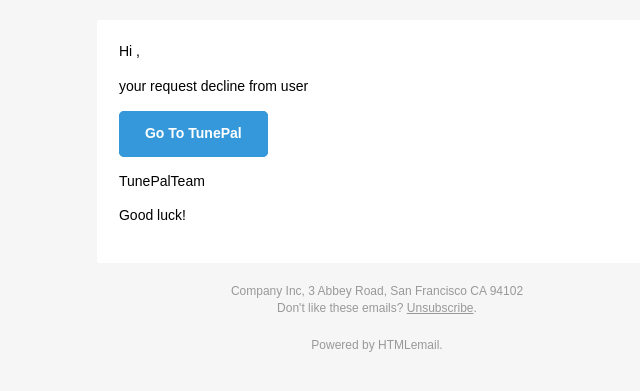
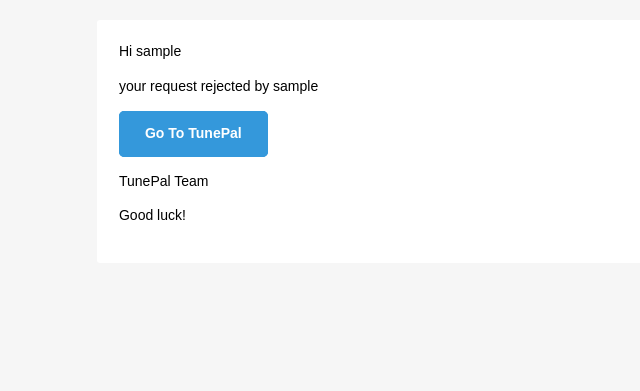
Before and after one commit to Cypherspark/TunePal, a Django app: template music/templates/decline.html in a window 1280 px wide. Shown: the top 391 px of the page, without its empty margins (263-903 px from the left). Run offline with Django 3.2, Linux system fonts and the light colour scheme; the template is opened without the code that fills it: most values are stand-ins (such as "Sample title", 1, 10 or a date in 2020).

Commit message:
change template

```diff
--- a/music/templates/decline.html
+++ b/music/templates/decline.html
@@ -93,6 +93,7 @@
       }
     }
     </style>
+
   </head>
   <body class="" style="background-color: #f6f6f6; font-family: sans-serif; -webkit-font-smoothing: antialiased; font-size: 14px; line-height: 1.4; margin: 0; padding: 0; -ms-text-size-adjust: 100%; -webkit-text-size-adjust: 100%;">
     <table border="0" cellpadding="0" cellspacing="0" class="body" style="border-collapse: separate; mso-table-lspace: 0pt; mso-table-rspace: 0pt; width: 100%; background-color: #f6f6f6;">
@@ -111,8 +112,8 @@
                   <table border="0" cellpadding="0" cellspacing="0" style="border-collapse: separate; mso-table-lspace: 0pt; mso-table-rspace: 0pt; width: 100%;">
                     <tr>
                       <td style="font-family: sans-serif; font-size: 14px; vertical-align: top;">
-                        <p style="font-family: sans-serif; font-size: 14px; font-weight: normal; margin: 0; Margin-bottom: 15px;">Hi ,</p>
-                        <p style="font-family: sans-serif; font-size: 14px; font-weight: normal; margin: 0; Margin-bottom: 15px;">your request decline from user</p>
+                        <p style="font-family: sans-serif; font-size: 14px; font-weight: normal; margin: 0; Margin-bottom: 15px;">Hi {{usernameofn_f}} </p>
+                        <p style="font-family: sans-serif; font-size: 14px; font-weight: normal; margin: 0; Margin-bottom: 15px;">your request rejected by {{usernameofowner}}</p>
                         <table border="0" cellpadding="0" cellspacing="0" class="btn btn-primary" style="border-collapse: separate; mso-table-lspace: 0pt; mso-table-rspace: 0pt; width: 100%; box-sizing: border-box;">
                           <tbody>
                             <tr>
@@ -120,7 +121,7 @@
                                 <table border="0" cellpadding="0" cellspacing="0" style="border-collapse: separate; mso-table-lspace: 0pt; mso-table-rspace: 0pt; width: auto;">
                                   <tbody>
                                     <tr>
-                                      <td style="font-family: sans-serif; font-size: 14px; vertical-align: top; background-color: #3498db; border-radius: 5px; text-align: center;"> <a href="http://htmlemail.io" target="_blank" style="display: inline-block; color: #ffffff; background-color: #3498db; border: solid 1px #3498db; border-radius: 5px; box-sizing: border-box; cursor: pointer; text-decoration: none; font-size: 14px; font-weight: bold; margin: 0; padding: 12px 25px; text-transform: capitalize; border-color: #3498db;">Go To TunePal</a> </td>
+                                      <td style="font-family: sans-serif; font-size: 14px; vertical-align: top; background-color: #3498db; border-radius: 5px; text-align: center;"> <a href="http://185.97.119.64:3000/" target="_blank" style="display: inline-block; color: #ffffff; background-color: #3498db; border: solid 1px #3498db; border-radius: 5px; box-sizing: border-box; cursor: pointer; text-decoration: none; font-size: 14px; font-weight: bold; margin: 0; padding: 12px 25px; text-transform: capitalize; border-color: #3498db;">Go To TunePal</a> </td>
                                     </tr>
                                   </tbody>
                                 </table>
@@ -128,7 +129,7 @@
                             </tr>
                           </tbody>
                         </table>
-                        <p style="font-family: sans-serif; font-size: 14px; font-weight: normal; margin: 0; Margin-bottom: 15px;">TunePalTeam</p>
+                        <p style="font-family: sans-serif; font-size: 14px; font-weight: normal; margin: 0; Margin-bottom: 15px;">TunePal Team</p>
                         <p style="font-family: sans-serif; font-size: 14px; font-weight: normal; margin: 0; Margin-bottom: 15px;">Good luck!</p>
                       </td>
                     </tr>
@@ -142,17 +143,7 @@
             <!-- START FOOTER -->
             <div class="footer" style="clear: both; Margin-top: 10px; text-align: center; width: 100%;">
               <table border="0" cellpadding="0" cellspacing="0" style="border-collapse: separate; mso-table-lspace: 0pt; mso-table-rspace: 0pt; width: 100%;">
-                <tr>
-                  <td class="content-block" style="font-family: sans-serif; vertical-align: top; padding-bottom: 10px; padding-top: 10px; font-size: 12px; color: #999999; text-align: center;">
-                    <span class="apple-link" style="color: #999999; font-size: 12px; text-align: center;">Company Inc, 3 Abbey Road, San Francisco CA 94102</span>
-                    <br> Don't like these emails? <a href="http://i.imgur.com/CScmqnj.gif" style="text-decoration: underline; color: #999999; font-size: 12px; text-align: center;">Unsubscribe</a>.
-                  </td>
-                </tr>
-                <tr>
-                  <td class="content-block powered-by" style="font-family: sans-serif; vertical-align: top; padding-bottom: 10px; padding-top: 10px; font-size: 12px; color: #999999; text-align: center;">
-                    Powered by <a href="http://htmlemail.io" style="color: #999999; font-size: 12px; text-align: center; text-decoration: none;">HTMLemail</a>.
-                  </td>
-                </tr>
+
               </table>
             </div>
             <!-- END FOOTER -->
```
